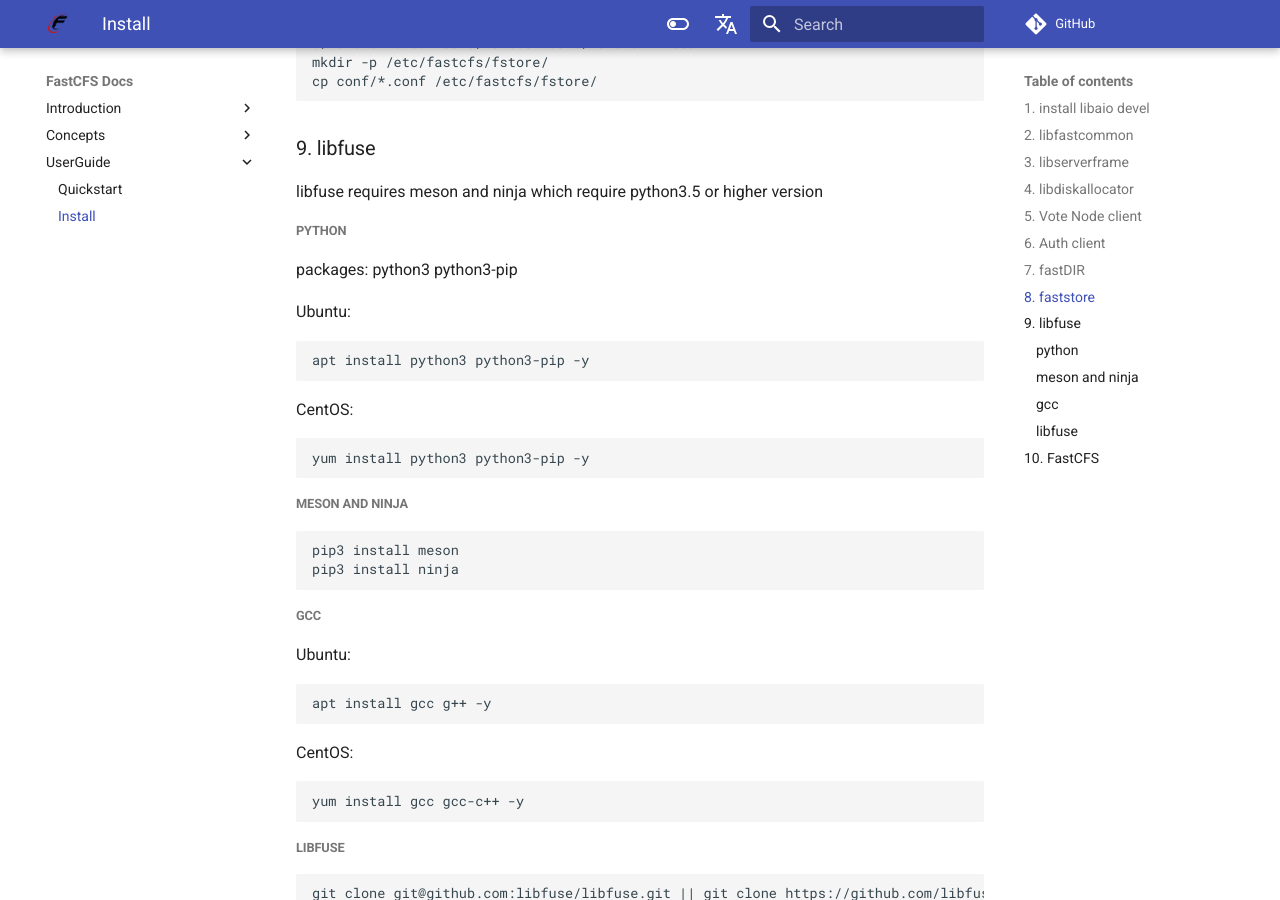
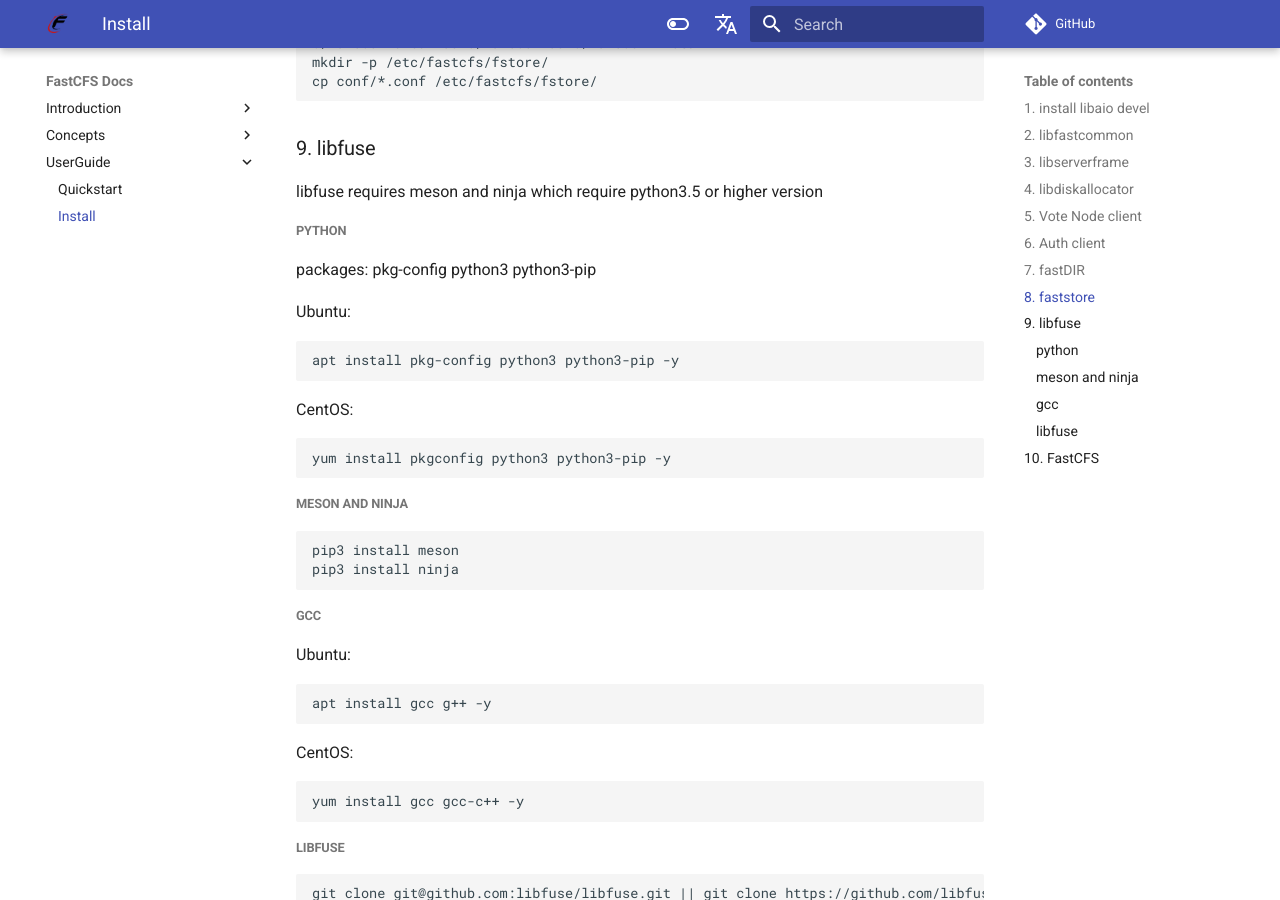
Before and after one commit to happyfish100/FastCFS, an MkDocs documentation site: the page built from docs/INSTALL.md, in a window 1280 px wide and 900 px high, scrolled down 1627 px. Built offline with MkDocs 1.6.1 and Material for MkDocs 9.7.7, drawn with Linux system fonts in a browser that asks for light colours; comment, search, counter and statistics services are not loaded; the version menu is left out.

Commit message:
add package pkg-config for compiling libfuse

````diff
--- a/docs/INSTALL.md
+++ b/docs/INSTALL.md
@@ -85,16 +85,16 @@ libfuse requires meson and ninja which require python3.5 or higher version
 
 ##### python
 
-packages: python3  python3-pip
+packages: pkg-config  python3  python3-pip
 
 Ubuntu:
 ```
-apt install python3 python3-pip -y
+apt install pkg-config python3 python3-pip -y
 ```
 
 CentOS:
 ```
-yum install python3 python3-pip -y
+yum install pkgconfig python3 python3-pip -y
 ```
 
 ##### meson and ninja
````
Also changed, not shown: docs/INSTALL-zh_CN.md (+3 -3 lines).
